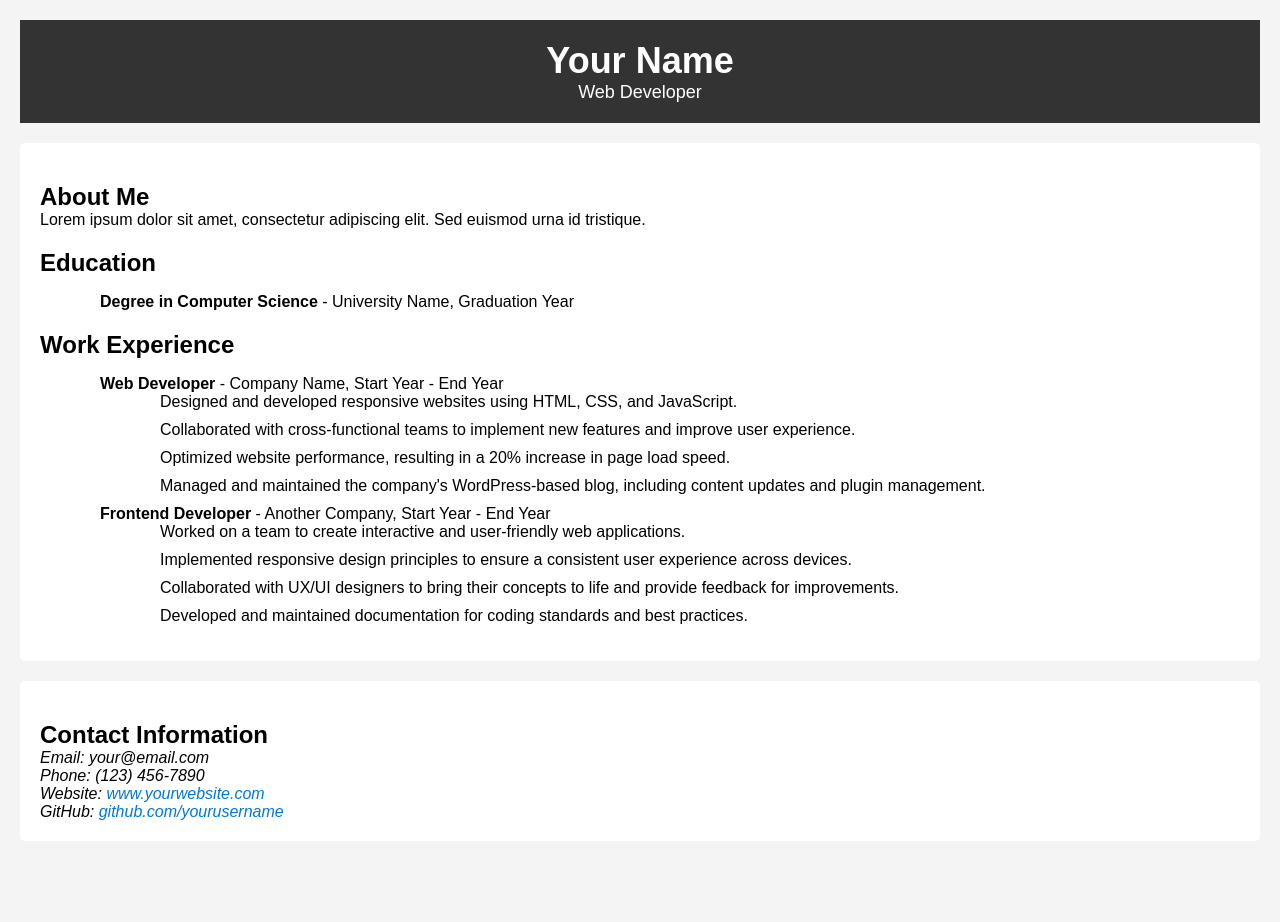
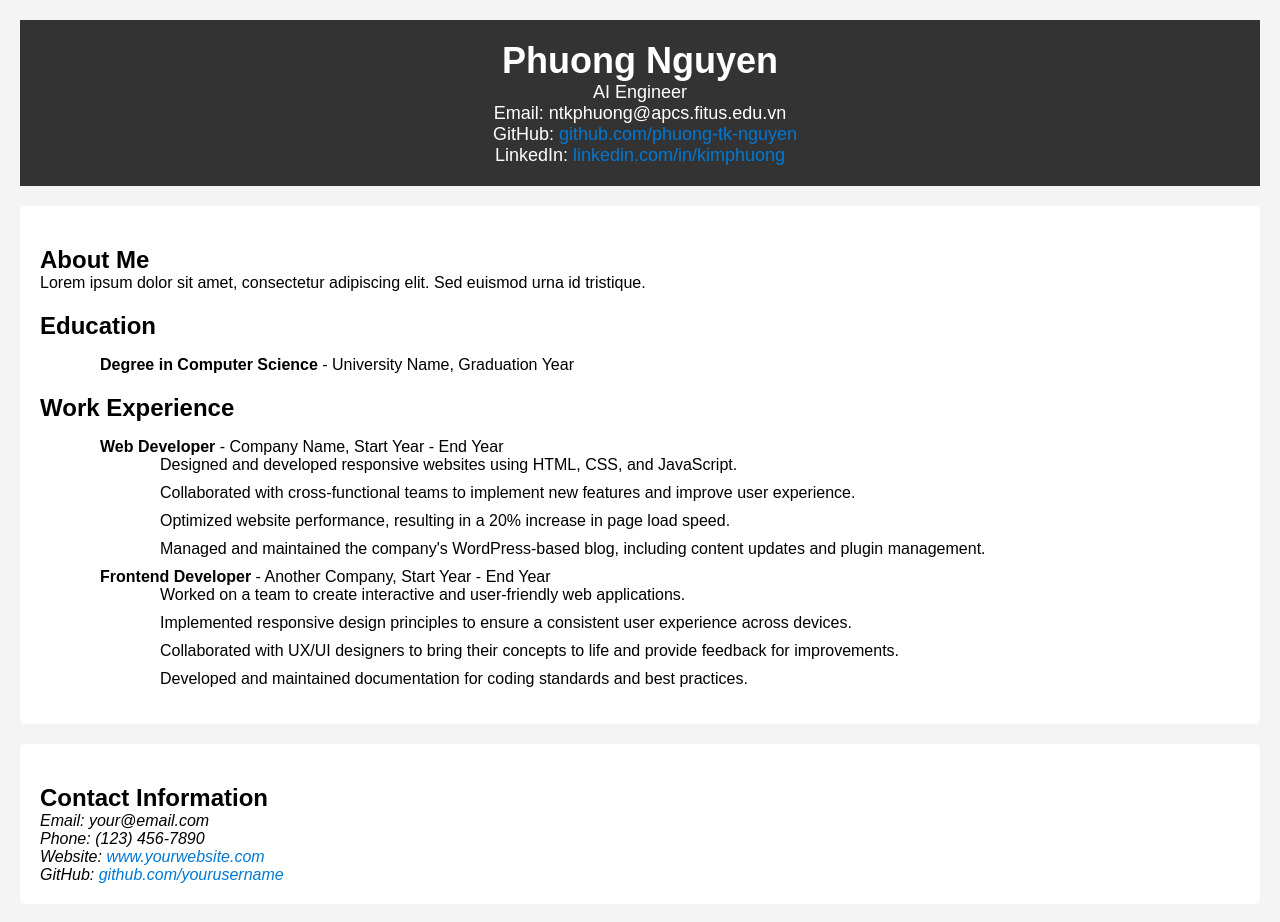
Before and after one commit to phuong-tk-nguyen/phuong-tk-nguyen.github.io, a plain HTML site: page index.html in a window 1280 px wide. Before the commit the page ends 861 px from the top, so only its background shows below. Drawn offline with Linux system fonts and the light colour scheme.

Commit message:
Add contact info in header section

```diff
--- a/index.html
+++ b/index.html
@@ -8,8 +8,13 @@
 </head>
 <body>
     <header>
-        <h1>Your Name</h1>
-        <p>Web Developer</p>
+        <h1>Phuong Nguyen</h1>
+        <p>AI Engineer</p>
+        <p>Email: ntkphuong@apcs.fitus.edu.vn</p>
+        <!-- <p>| Phone: __ |</p> -->
+        <!-- HTML Non-Breaking Space (&nbsp;) -->
+        <p>&nbsp;&nbsp;GitHub: <a href="https://github.com/phuong-tk-nguyen">github.com/phuong-tk-nguyen</a></p>
+        <p>LinkedIn: <a href="https://www.linkedin.com/in/kimphuong/">linkedin.com/in/kimphuong</a></p>
     </header>
 
     <section class="main-content">
```
